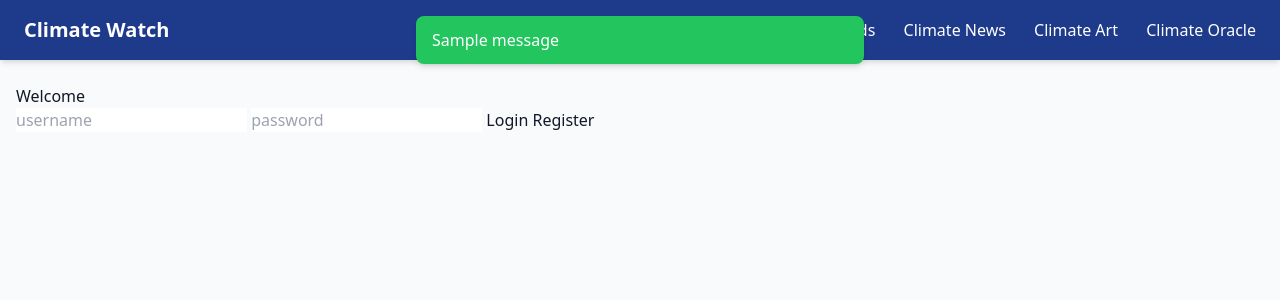
After one commit to jeffer-m/climate-watch, a Flask app: page /login in a window 1280 px wide. The commit adds this page. Shown: the top 300 px of the page. Run offline with Flask 3, Linux system fonts and the light colour scheme; one stand-in notice (Sample message) is shown; some libraries are stand-ins or nearby versions.

Commit message:
SECOND- WITH LOGIN

```diff
--- a/application/models.py
+++ b/application/models.py
@@ -8,7 +8,7 @@ from datetime import datetime
 def load_user(user_id):
     return User.query.get(int(user_id))
 
-class User(db.Model, UserMixin):
+class User(UserMixin, db.Model):
     id = db.Column(db.Integer, primary_key=True)
     username = db.Column(db.String(150), unique=True, nullable=False)
     password = db.Column(db.String(200), nullable=False)
--- a/application/routes.py
+++ b/application/routes.py
@@ -1,7 +1,11 @@
 from flask import Flask, render_template, Blueprint, jsonify, request, flash, redirect, url_for
 from .api_utils import get_climate_data, get_climate_news,get_weather_data,get_coordinates
-from flask_login import login_required,current_user
-from application.models import db,Post
+from flask_login import login_required,current_user,login_user
+from application.models import db,Post, User
+
+import joblib
+from flask import request, render_template
+# from application import app  # Removed, app should be imported and blueprint registered in the main application file
 
 
 routes = Blueprint('routes', __name__)
@@ -65,7 +69,7 @@ def climate_art():
     return render_template('climate-art.html', posts = posts)
 
 @routes.route('/create', methods = ['GET','POST'])
-@login_required
+
 def create_post():
     if request.method == 'POST':
         title = request.form['title']
@@ -80,5 +84,76 @@ def create_post():
 
 
 @routes.route('/climate-oracle')
+@login_required
 def climate_oracle():
     return render_template('climate-oracle.html')
+
+
+
+@routes.route('/login', methods=['GET', 'POST'])
+def login():
+    next_page = request.args.get('next')  # get the next destination
+
+    if request.method == 'POST':
+        action = request.form.get('action')
+        username = request.form['username']
+        password = request.form['password']
+
+        if action == 'login':
+            user = User.query.filter_by(username=username).first()
+            if user and user.check_password(password):
+                login_user(user)
+                flash("Welcome back!", "success")
+                return redirect(next_page or url_for('routes.index'))
+
+            flash("Invalid credentials", "danger")
+
+        elif action == 'register':
+            existing_user = User.query.filter_by(username=username).first()
+            if existing_user:
+                flash("Username already exists", "warning")
+            else:
+                new_user = User(username=username)
+                new_user.set_password(password)
+                db.session.add(new_user)
+                db.session.commit()
+                login_user(new_user)
+                flash("Registered and logged in!", "success")
+                return redirect(next_page or url_for('routes.index'))
+
+    return render_template('login.html')
+
+
+
+
+@routes.route('/register', methods=['GET', 'POST'])
+def register():
+    if request.method == 'POST':
+        username = request.form['username']
+        password = request.form['password']
+
+        # Check if user exists
+        existing_user = User.query.filter_by(username=username).first()
+        if existing_user:
+            flash('Username already taken', 'warning')
+            return redirect(url_for('routes.register'))
+
+        # Create user
+        user = User(username=username)
+        user.set_password(password)
+        db.session.add(user)
+        db.session.commit()
+        flash('Registration successful! You can now log in.', 'success')
+        return redirect(url_for('routes.climate_oracle'))
+
+    return render_template('register.html')
+
+
+from flask_login import logout_user
+
+@routes.route('/logout')
+@login_required
+def logout():
+    logout_user()
+    flash("Logged out successfully", "info")
+    return redirect(url_for('routes.login'))
--- /dev/null
+++ b/application/templates/login.html
@@ -0,0 +1,33 @@
+{% extends 'base.html' %}
+
+{% block body %}
+  <div class="container">
+    <h2>Welcome </h2>
+    <form action="{{ url_for('routes.login') }}" method="POST">
+        <input type="text" name="username" placeholder="username" class="input-field">
+        <input type="password" name="password" placeholder="password" class="input-field">
+        <input type="submit" value="Login" class="btn btn-login">
+        <a href="{{ url_for('routes.register') }}" class="btn btn-login">Register</a>
+    </form>
+
+  {% with messages = get_flashed_messages(with_categories=true) %}
+    {% if messages %}
+      <div class="fixed top-4 inset-x-0 flex justify-center z-50">
+        <div class="space-y-2 w-full max-w-md">
+          {% for category, message in messages %}
+            <div class="px-4 py-3 rounded-lg shadow-md text-white
+                        {% if category == 'success' %} bg-green-500
+                        {% elif category == 'danger' %} bg-red-500
+                        {% elif category == 'warning' %} bg-yellow-500 text-black
+                        {% else %} bg-blue-500
+                        {% endif %}">
+              {{ message }}
+            </div>
+          {% endfor %}
+        </div>
+      </div>
+    {% endif %}
+{% endwith %}
+
+  </div>
+{% endblock %}
```
Also changed, not shown: application/__init__.py (+6 -1 lines), application/templates/climate-art.html (+28 -6 lines), application/templates/climate-oracle.html (+11 -1 lines), application/templates/register.html (added, +10 -0 lines), instance/climate.db, 1 other file.
